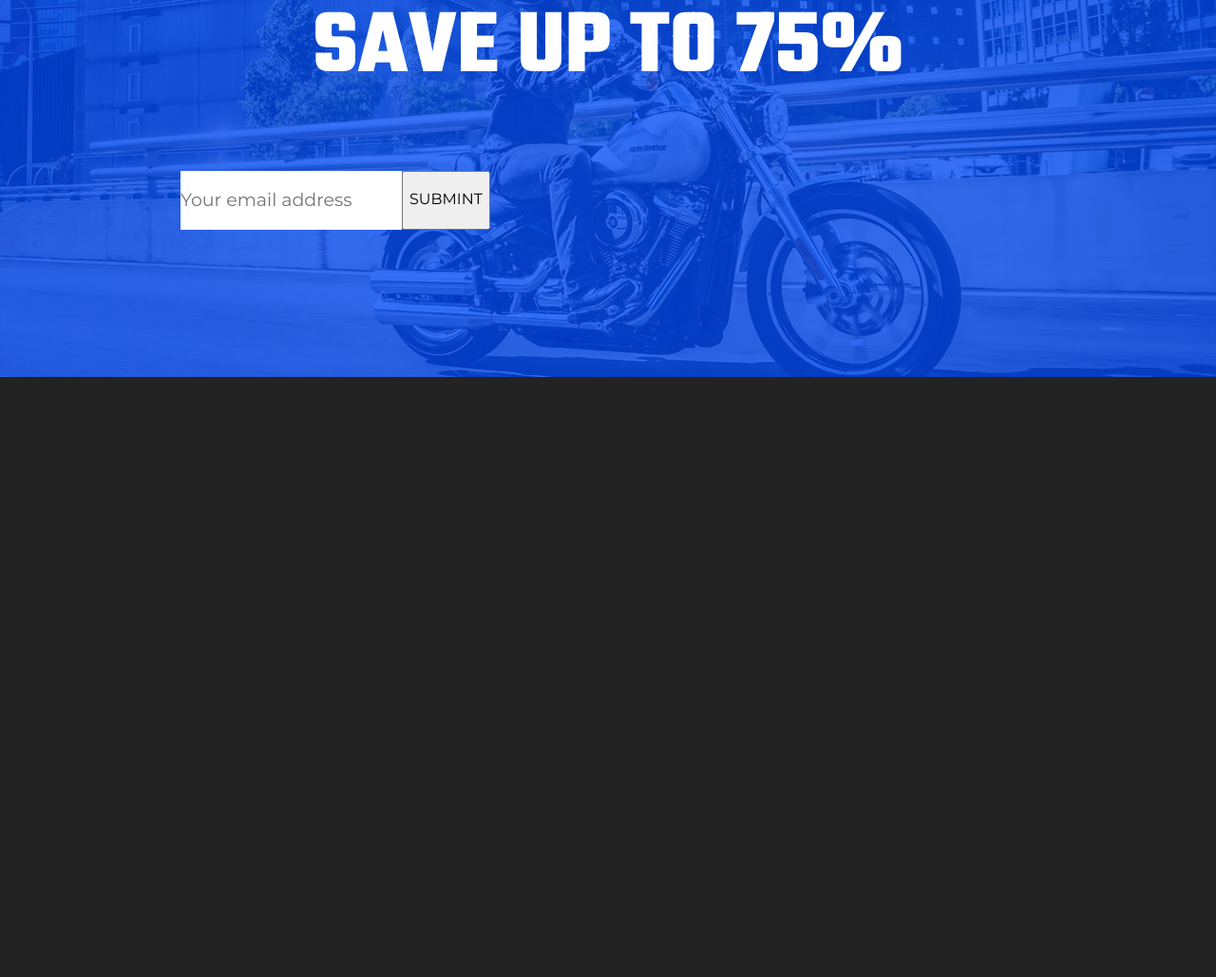
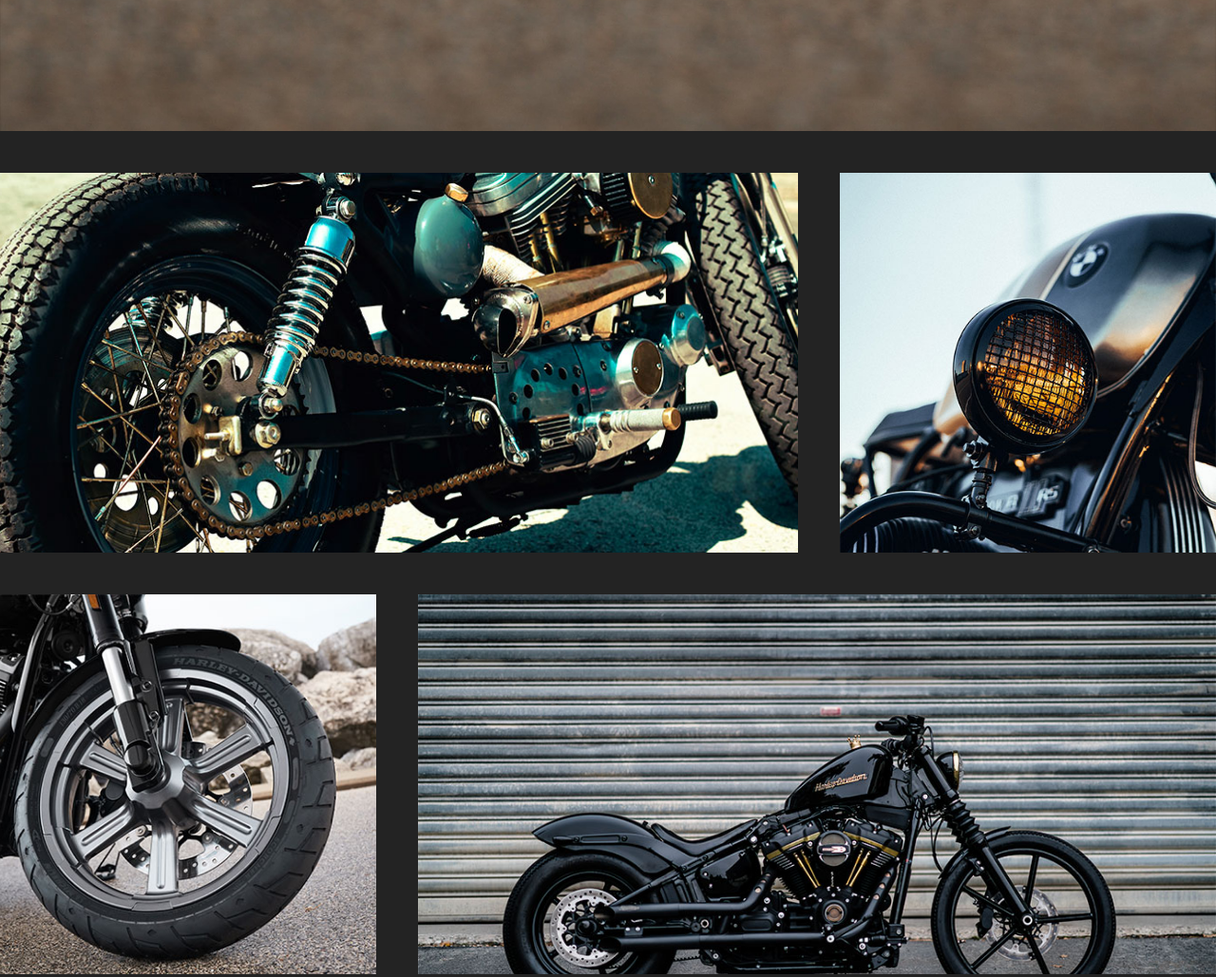
Before and after one commit to KuzAnton8335/desktop-lp--Harley-Davidson, a plain HTML site: page index.html in a window 1280 px wide. Shown: the part 740-1769 px from the top of the page at 95% size. Before the commit the page ends 1137 px from the top, so only its background shows below. Drawn offline with nearby package versions, Linux system fonts and the light colour scheme.

Commit message:
change in two filesÑ

```diff
--- a/css/subscripe.css
+++ b/css/subscripe.css
@@ -50,6 +50,29 @@
     font-size: 19px;
     font-weight: 400;
     border: none;
+
+    padding-left: 44px;
+    padding-right: 44px;
+
+    flex-grow: 2;
+    flex-shrink: 0;
 }
 
-.subscripe-button {}
+.subscripe-button {
+    width: 180px;
+    height: 62px;
+    background-color: #004cff;
+    border: none;
+    color: #fff;
+    font-family: 'Montserrat', sans-serif;
+    font-size: 19px;
+    font-weight: 600;
+    cursor: pointer;
+    text-transform: uppercase;
+
+    transition: background-color 0.2s ease;
+}
+
+.subscripe-button:hover {
+    background-color: #3471ff;
+}
--- a/index.html
+++ b/index.html
@@ -43,7 +43,7 @@
   <!-- //top-panel! -->
 
   <!-- header! -->
-  <header class="header none">
+  <header class="header ">
     <div class="container">
       <!-- header__nav-row -->
       <div class="header__nav-row">
@@ -74,7 +74,7 @@
 
   <main>
     <!-- top-info -->
-    <section class="top-info none">
+    <section class="top-info ">
       <div class="container-wide">
         <div class="top-info__row">
           <div class="info info--wide">
@@ -122,7 +122,7 @@
     </section>
     <!--! top-info-->
 
-    <section class="products none">
+    <section class="products">
       <div class="container">
         <div class="products__title">
           OUR PRODUCT
@@ -171,7 +171,7 @@
     </section>
 
     <section class="bottom-info">
-      <div class="container">
+      <div class="container-wide">
         <div class="bottom-info__row">
 
           <div class="info info--medium">
@@ -211,6 +211,13 @@
         </div>
       </div>
     </section>
+
+    <section class="section-service">
+      <div class="container">
+        <div class="sirvice-block"></div>
+      </div>
+    </section>
+
   </main>
 </body>
 
```
